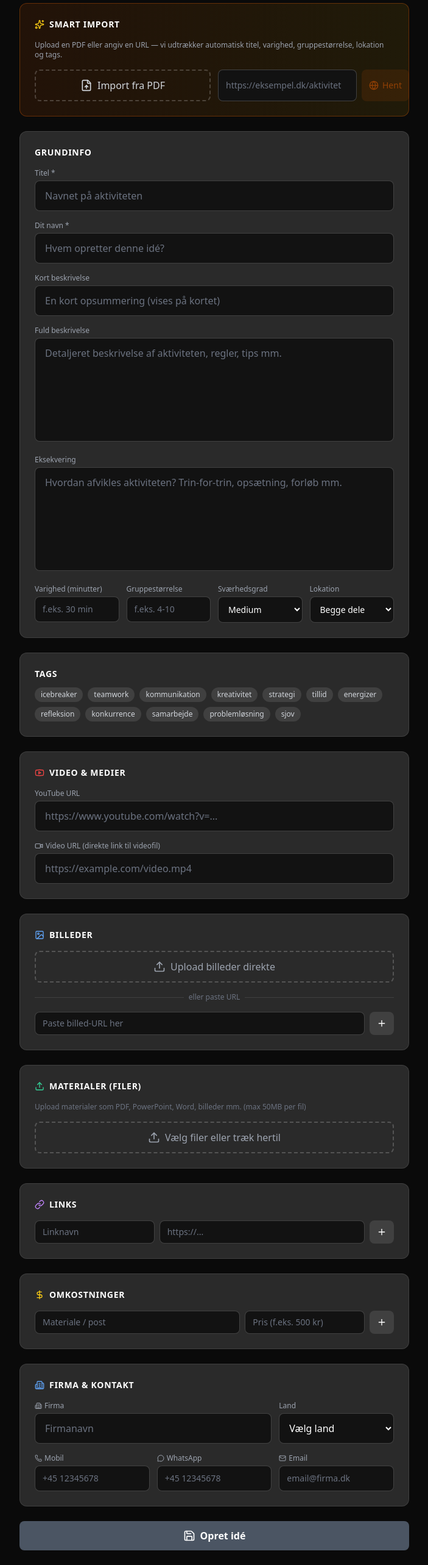
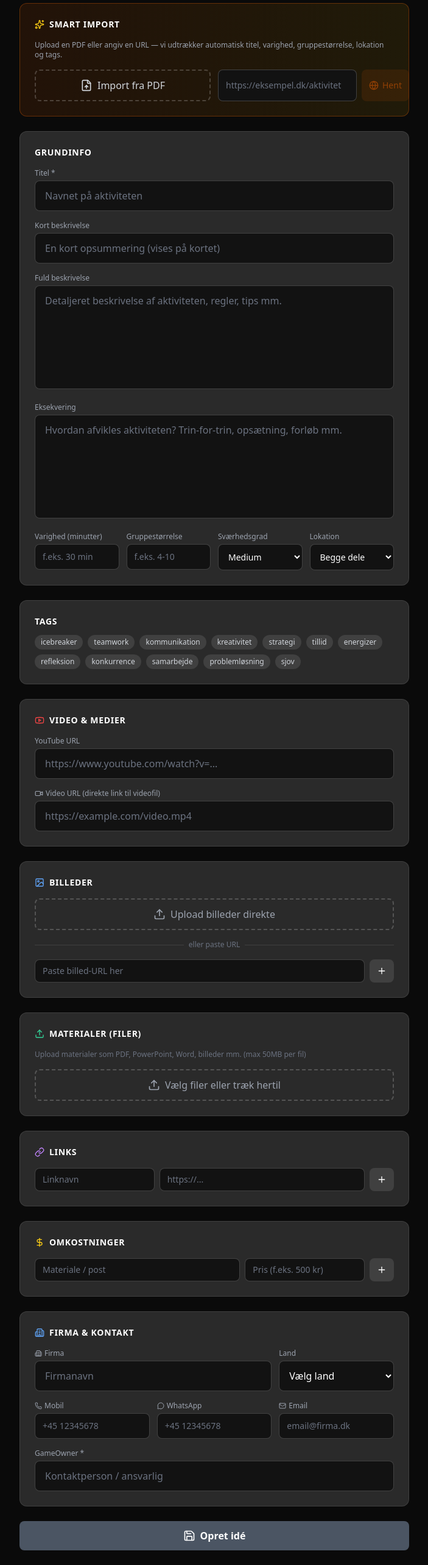
Before and after one commit to Teambattle1/idea, a React (Vite) app: page /create in a window 1280 px wide. Shown: the part 196-2762 px from the top of the page at 61% size, without its empty margins (288-991 px from the left). Built offline with nearby package versions, Linux system fonts and the light colour scheme.

Commit message:
Flyt 'Dit navn' til Firma & Kontakt som 'GameOwner'
- Omdøbt felt fra 'Dit navn' til 'GameOwner'
- Flyttet fra Grundinfo sektion til nederst i Firma & Kontakt

https://claude.ai/code/session_0122j9wCX7hFvuyXJzRDW9sz

```diff
--- a/src/components/ActivityForm.tsx
+++ b/src/components/ActivityForm.tsx
@@ -244,17 +244,6 @@ const ActivityForm = ({
           />
         </div>
 
-        <div>
-          <label className="block text-xs text-gray-400 mb-1">Dit navn *</label>
-          <input
-            type="text"
-            value={form.author}
-            onChange={(e) => update('author', e.target.value)}
-            placeholder="Hvem opretter denne idé?"
-            className="w-full bg-battle-dark border border-white/20 rounded-lg px-4 py-3 text-white placeholder-gray-500 focus:outline-none focus:border-battle-orange"
-            required
-          />
-        </div>
 
         <div>
           <label className="block text-xs text-gray-400 mb-1">Kort beskrivelse</label>
@@ -715,6 +704,18 @@ const ActivityForm = ({
             />
           </div>
         </div>
+
+        <div>
+          <label className="block text-xs text-gray-400 mb-1">GameOwner *</label>
+          <input
+            type="text"
+            value={form.author}
+            onChange={(e) => update('author', e.target.value)}
+            placeholder="Kontaktperson / ansvarlig"
+            className="w-full bg-battle-dark border border-white/20 rounded-lg px-4 py-3 text-white placeholder-gray-500 focus:outline-none focus:border-battle-orange"
+            required
+          />
+        </div>
       </section>
 
       {error && <div className="text-red-400 text-sm bg-red-500/10 border border-red-500/20 rounded-lg px-4 py-3">{error}</div>}
```
